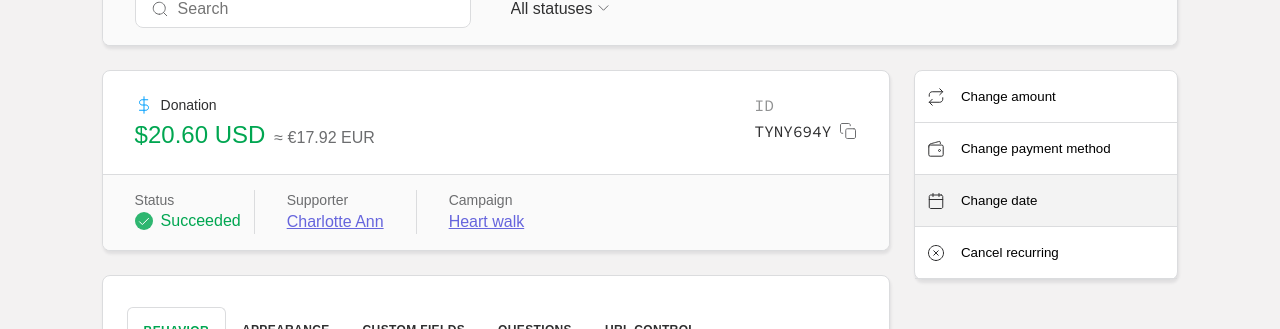
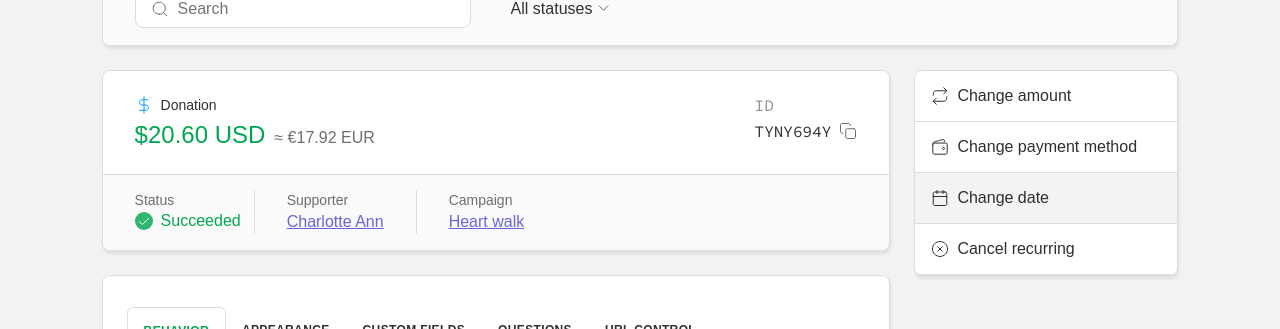
Before and after one commit to Kate9090/fundraiseup-test-task, a React (Create React App) app: page / in a window 1280 px wide. Shown: the part 169-498 px from the top of the page. Built offline with nearby package versions, Linux system fonts and the light colour scheme; a web font is replaced by a local one.

Commit message:
edits styles for menu

```diff
--- a/src/App.module.scss
+++ b/src/App.module.scss
@@ -25,6 +25,7 @@
   &__Menu {
     position: -webkit-sticky;
     position: sticky;
+    align-self: flex-start;
     top: 16px;
     margin-left: 24px;
     width: 264px;
--- a/src/Menu/Menu.module.scss
+++ b/src/Menu/Menu.module.scss
@@ -5,17 +5,16 @@
   border: 1px solid #DBDCDE;
 
    &__Icon {
-     width: 1.1rem;
-     height: 1.1rem;
-     margin-right: 16px;
+     width: 18px;
+     height: 18px;
+     margin-right: 8px;
    }
 
   &__ItemWrapper {
-    padding: 16px 12px;
+    padding: 11px 16px 11px;
     display: flex;
     align-items: center;
     width: 100%;
-    height: 52px;
     border-bottom: 1px solid #DBDCDE;
     box-sizing: border-box;
 
@@ -31,6 +30,14 @@
   &__Item {
     display: flex;
     align-items: center;
+
+    color: #2F2F30;
+  }
+  &__Text {
+    margin: 0;
+    font-weight: 400;
+    font-size: 16px;
+    line-height: 28px;
   }
 
   @media only screen and (max-width: 990px) {
```
